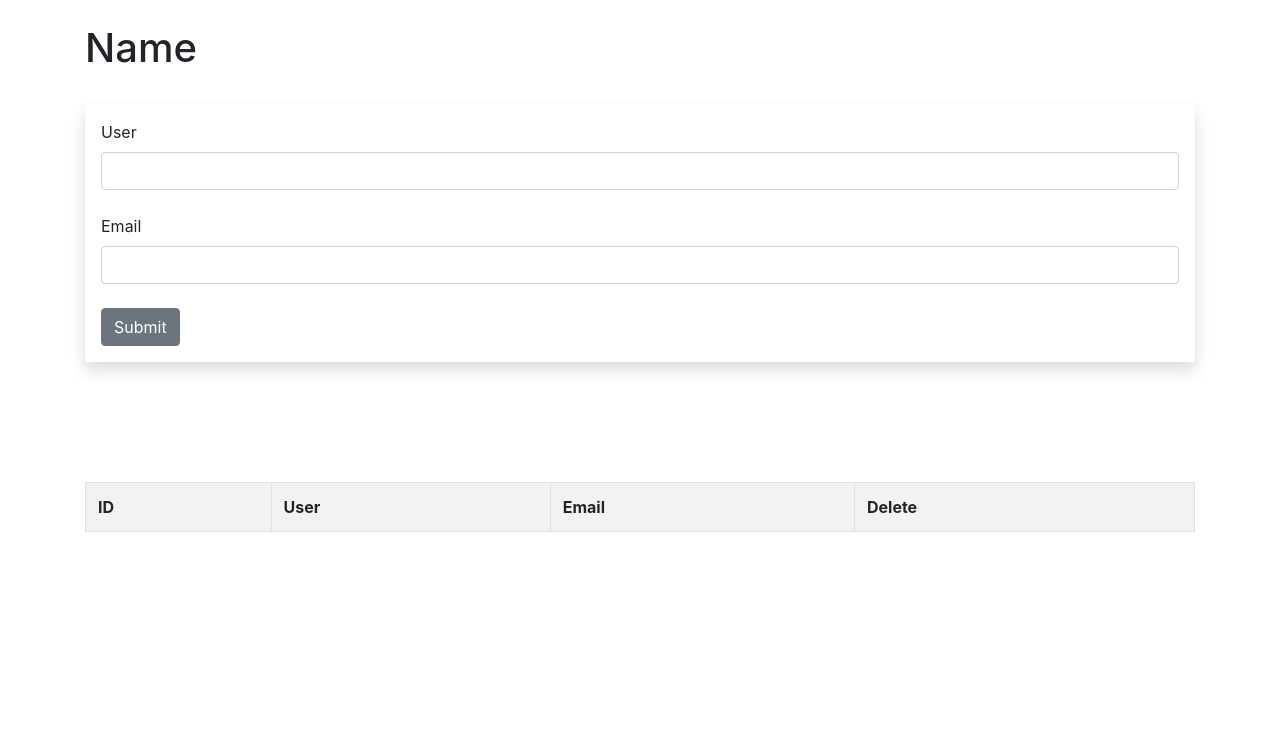
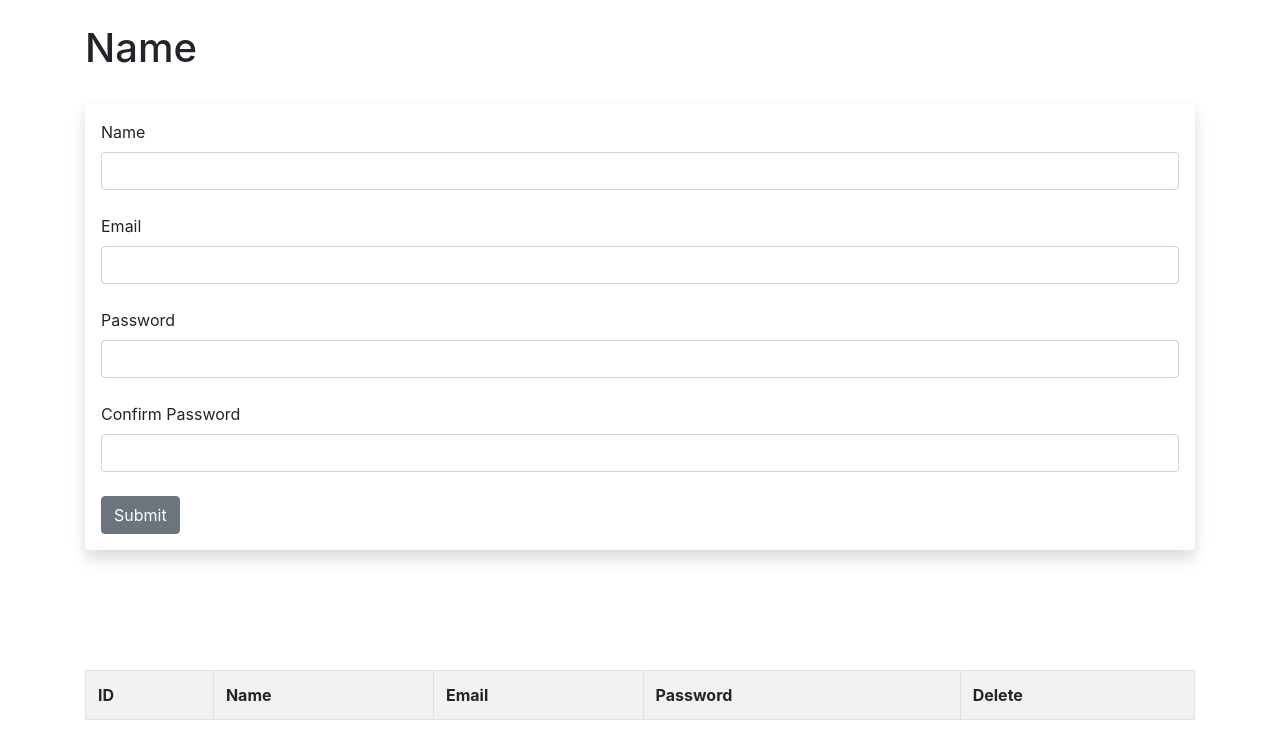
Before and after one commit to danvluewubley/Task-Manager, a Flask app: page /user/add in a window 1280 px wide. Shown: the part 56-800 px from the top of the page. Run offline with Flask 3, Linux system fonts and the light colour scheme; lists and menus that the app fills with data are empty.

Commit message:
fixed more things (everything should work now)

```diff
--- a/main.py
+++ b/app.py
@@ -1,8 +1,9 @@
 from flask import Flask, render_template, flash, request
 from flask_wtf import FlaskForm
-from wtforms import StringField, SubmitField, SelectField
+from wtforms import StringField, SubmitField, SelectField, DateField, PasswordField
 from wtforms.validators import DataRequired, Email
-
+from werkzeug.security import generate_password_hash, check_password_hash
+from wtforms.validators import DataRequired, Email, EqualTo, Length
 from flask_sqlalchemy import SQLAlchemy
 from flask_migrate import Migrate
 from datetime import datetime
@@ -15,9 +16,6 @@ app.app_context().push()
 
 # Add Database
 app.config['SQLALCHEMY_DATABASE_URI'] = f'mysql+pymysql://root:{os.getenv("SQL_PASSWORD")}@localhost/tasks'
-app.config['SQLALCHEMY_BINDS'] = {
-  'users': f'mysql+pymysql://root:{os.getenv("SQL_PASSWORD")}@localhost/users'
-  }
 
 # Secret Key!
 app.config['SECRET_KEY'] = os.getenv("SECRET_KEY")
@@ -32,6 +30,7 @@ class Tasks(db.Model):
   task = db.Column(db.String(100), nullable=False)
   description = db.Column(db.String(200), nullable=False)
   priority = db.Column(db.Unicode(100), nullable=False)
+  due_date = db.Column(db.String(100), nullable=False)
   date_added = db.Column(db.DateTime, default=datetime.utcnow)
   # Create A String
   def __repr__(self):
@@ -42,6 +41,7 @@ class AddTaskForm(FlaskForm):
   task = StringField("Name of Task", validators=[DataRequired()])
   description = StringField("Description of Task", validators=[DataRequired()])
   priority = SelectField("Priority of Task", choices=[('High', 'High'), ('Medium', 'Medium'), ('Low', 'Low')], validators=[DataRequired()])
+  due_date = DateField("Due Date of Task")
   submit = SubmitField("Submit")
 
 # Create an Task Update Form
@@ -49,15 +49,29 @@ class UpdateTaskForm(FlaskForm):
   task = StringField("Edit Task", validators=[DataRequired()])
   description = StringField("Edit Description", validators=[DataRequired()])
   priority = SelectField("Priority of Task", choices=[('High', 'High'), ('Medium', 'Medium'), ('Low', 'Low')], validators=[DataRequired()])
+  due_date = DateField("Due Date of Task")
   submit = SubmitField("Submit")
 
 # Create User Model
 class Users(db.Model):
-  __bind_key__ = 'users'
   id = db.Column(db.Integer, primary_key=True)
-  user = db.Column(db.String(100), nullable=False)
+  name = db.Column(db.String(100), nullable=False)
   email = db.Column(db.String(200), nullable=False, unique=True)
   date_added = db.Column(db.DateTime, default=datetime.utcnow)
+
+  # Password Hashing
+  password_hash = db.Column(db.String(128))
+
+  @property
+  def password(self):
+    raise AttributeError('Password is not a readable attribute!')
+
+  @password.setter
+  def password(self, password):
+    self.password_hash = generate_password_hash(password)
+
+  def verify_password(self, password):
+    return check_password_hash(self.password_hash, password)
 
   # Create A String
   def __repr__(self):
@@ -65,15 +79,15 @@ class Users(db.Model):
 
 # Create a User Form Class
 class AddUserForm(FlaskForm):
-  __bind_key__ = 'users'
-  user = StringField("User", validators=[DataRequired()])
+  name = StringField("Name", validators=[DataRequired()])
   email = StringField("Email", validators=[Email()])
+  password_hash = PasswordField("Password", validators=[DataRequired(), EqualTo('password_hash2', message='Passwords Must Match')])
+  password_hash2 = PasswordField("Confirm Password", validators=[DataRequired()])
   submit = SubmitField("Submit")
 
 # Create an User Update Form
 class UpdateUserForm(FlaskForm):
-  __bind_key__ = 'users'
-  user = StringField("Edit User", validators=[DataRequired()])
+  name = StringField("Edit Name", validators=[DataRequired()])
   email = StringField("Edit Email", validators=[Email()])
   submit = SubmitField("Submit")
 
@@ -83,6 +97,7 @@ def add_task():
   task = None
   description = None
   priority = None
+  due_date = None
 
   form = AddTaskForm()
   # Validate Form
@@ -90,13 +105,14 @@ def add_task():
     task = form.task.data
     description = form.description.data
     priority = form.priority.data
+    due_date = form.priority.data
 
-    new_task = Tasks(task=form.task.data, description=form.description.data, priority=form.priority.data)
+    new_task = Tasks(task=form.task.data, description=form.description.data, priority=form.priority.data, due_date=form.due_date.data)
     db.session.add(new_task)
     db.session.commit()
 
     flash("Task Added Successfully!")
-  our_tasks=Tasks.query.order_by(Tasks.date_added)
+  our_tasks=Tasks.query.order_by(Tasks.due_date)
   return render_template('task.html',
     task = task,
     form = form,
@@ -111,6 +127,7 @@ def task_update(id):
     task_to_update.task = request.form['task']
     task_to_update.description = request.form['description']
     task_to_update.priority = request.form['priority']
+    task_to_update.due_date = request.form['due_date']
     try:
       db.session.commit()
       flash('Task Updated Successfully!')
@@ -140,7 +157,7 @@ def task_delete(id):
     db.session.delete(task_to_delete)
     db.session.commit()
     flash("Task Deleted Successfully!")
-    our_tasks=Tasks.query.order_by(Tasks.date_added)
+    our_tasks=Tasks.query.order_by(Tasks.due_date)
     return render_template('task.html',
       task = task,
       form = form,
@@ -157,16 +174,25 @@ def task_delete(id):
 # Create User Page
 @app.route('/user/add', methods=['GET','POST'])
 def add_user():
-  user = None
+  name = None
   email = None
+  password_hash = None
 
   form = AddUserForm()
   # Validate Form
   if form.validate_on_submit():
-    user = form.user.data
+    name = form.name.data
     email = form.email.data
+    password_hash = form.password_hash.data
 
-    new_user = Users(user=user, email=email)
+    form.name.data = ''
+    form.email.data = ''
+    form.password_hash.data = ''
+
+    # Hash the password
+    hashed_pw = generate_password_hash(password_hash, method="pbkdf2")
+
+    new_user = Users(name=name, email=email, password_hash=hashed_pw)
     db.session.add(new_user)
     db.session.commit()
 
@@ -174,9 +200,10 @@ def add_user():
 
   our_users=Users.query.order_by(Users.date_added)
   return render_template('user.html',
-    user = user,
+    name = name,
     form = form,
     our_users=our_users)
+
 
 # Update Database Record
 @app.route('/user/update/<int:id>',methods=['GET','POST'])
@@ -184,31 +211,32 @@ def user_update(id):
   form = UpdateUserForm()
   user_to_update = Users.query.get_or_404(id)
   if request.method == "POST":
-    user_to_update.user = request.form['user']
+    user_to_update.name = request.form['name']
     user_to_update.email = request.form['email']
     try:
       db.session.commit()
       flash('User Updated Successfully!')
-      return render_template("update_user.html",
+      return render_template("edit_user.html",
         form=form,
         user_to_update=user_to_update)
     except:
       flash('Error! Looks like there was a problem... Try Again!')
-      return render_template("update_user.html",
+      return render_template("edit_user.html",
         form=form,
         user_to_update=user_to_update,
         id=id)
   else:
-    return render_template("update_user.html",
+    return render_template("edit_user.html",
         form=form,
         user_to_update=user_to_update,
         id=id)
+
 
 # Delete Database Record
 @app.route('/user/delete/<int:id>')
 def user_delete(id):
   user_to_delete = Users.query.get_or_404(id)
-  user = None
+  name = None
   form = AddUserForm()
 
   try:
@@ -217,14 +245,14 @@ def user_delete(id):
     flash("User Deleted Successfully!")
     our_users=Users.query.order_by(Users.date_added)
     return render_template('user.html',
-      user = user,
+      name = name,
       form = form,
       our_users=our_users)
 
   except:
-    flash("Whoops! There was a problem deleting task, try again...")
+    flash("Whoops! There was a problem deleting user, try again...")
     return render_template('user.html',
-      user = user,
+      name = name,
       form = form,
       our_users=our_users)
 
--- a/create_db.py
+++ b/create_db.py
@@ -12,7 +12,7 @@ mydb = mysql.connector.connect(
 
 my_cursor=mydb.cursor()
 
-# my_cursor.execute("CREATE DATABASE users")
+#my_cursor.execute("CREATE DATABASE task_manager")
 
 my_cursor.execute("SHOW DATABASES")
 for db in my_cursor:
--- a/templates/user.html
+++ b/templates/user.html
@@ -20,8 +20,9 @@
 
     <tr>
       <th>ID</th>
-      <th>User</th>
+      <th>Name</th>
       <th>Email</th>
+      <th>Password</th>
       <th>Delete</th>
     </tr>
 
@@ -29,8 +30,9 @@
 
     <tr>
       <td>{{ users.id }}</td>
-      <td><a href="{{ url_for('user_update', id=users.id) }}"><strong>{{ users.user }}</strong></a> </td>
-      <td>{{ user.email }}</td>
+      <td><a href="{{ url_for('user_update', id=users.id) }}"><strong>{{ users.name }}</strong></a> </td>
+      <td>{{ users.email }}</td>
+      <td>{{ users.password_hash }}</td>
       <td><a href="{{ url_for('user_delete', id=users.id) }}"><strong>🗑️</strong></a> </td>
     </tr>
 
@@ -45,13 +47,23 @@
   <form method="POST">
     {{ form.hidden_tag() }}
 
-    {{ form.user.label(class="form-label") }}
-    {{ form.user(class="form-control") }}
+    {{ form.name.label(class="form-label") }}
+    {{ form.name(class="form-control") }}
 
     <br/>
 
     {{ form.email.label(class="form-label") }}
     {{ form.email(class="form-control") }}
+
+    <br/>
+
+    {{ form.password_hash.label(class="form-label") }}
+    {{ form.password_hash(class="form-control") }}
+
+    <br/>
+
+    {{ form.password_hash2.label(class="form-label") }}
+    {{ form.password_hash2(class="form-control") }}
 
     <br/>
 
@@ -64,8 +76,9 @@
 
   <tr>
     <th>ID</th>
-    <th>User</th>
+    <th>Name</th>
     <th>Email</th>
+    <th>Password</th>
     <th>Delete</th>
   </tr>
 
@@ -73,8 +86,9 @@
 
   <tr>
     <td>{{ users.id }}</td>
-    <td><a href="{{ url_for('user_update', id=users.id) }}"><strong>{{ users.user }}</strong></a> </td>
+    <td><a href="{{ url_for('user_update', id=users.id) }}"><strong>{{ users.name }}</strong></a> </td>
     <td>{{ users.email }}</td>
+    <td>{{ users.password_hash }}</td>
     <td><a href="{{ url_for('user_delete', id=users.id) }}"><strong>🗑️</strong></a> </td>
   </tr>
 
```
Also changed, not shown: migrations/versions/19bfced61867_.py (added, +46 -0 lines), migrations/versions/4baa405907f7_.py (added, +57 -0 lines), migrations/versions/996f0235e310_.py (added, +45 -0 lines), migrations/versions/d05e577009b2_.py (added, +43 -0 lines), migrations/versions/d7fa1b92ba9d_.py (added, +47 -0 lines), migrations/versions/ebf3cdcb8a63_.py (added, +43 -0 lines), requirements.txt (added, +205 -0 lines), templates/edit_user.html (renamed from templates/update_user.html, +5 -5 lines), templates/task.html (+9 -0 lines), templates/update_task.html (+7 -0 lines), 1 other file.
